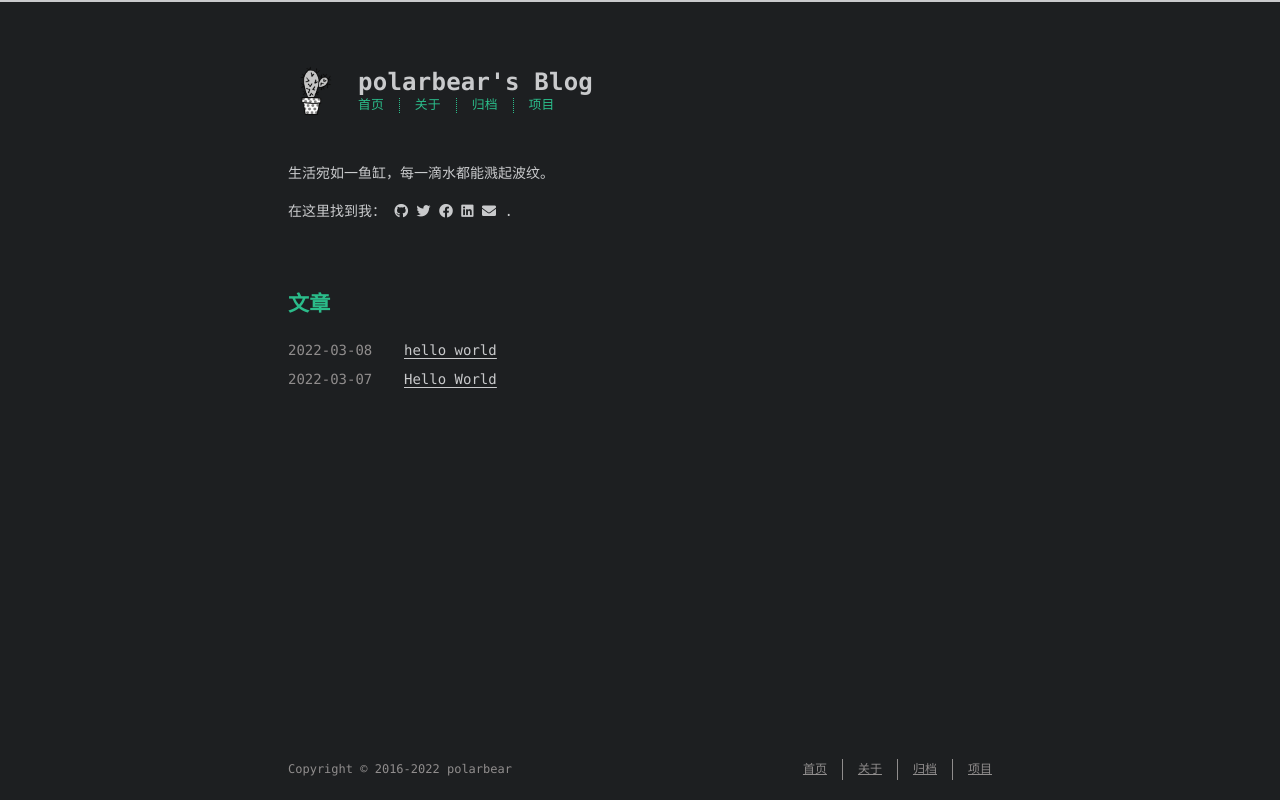
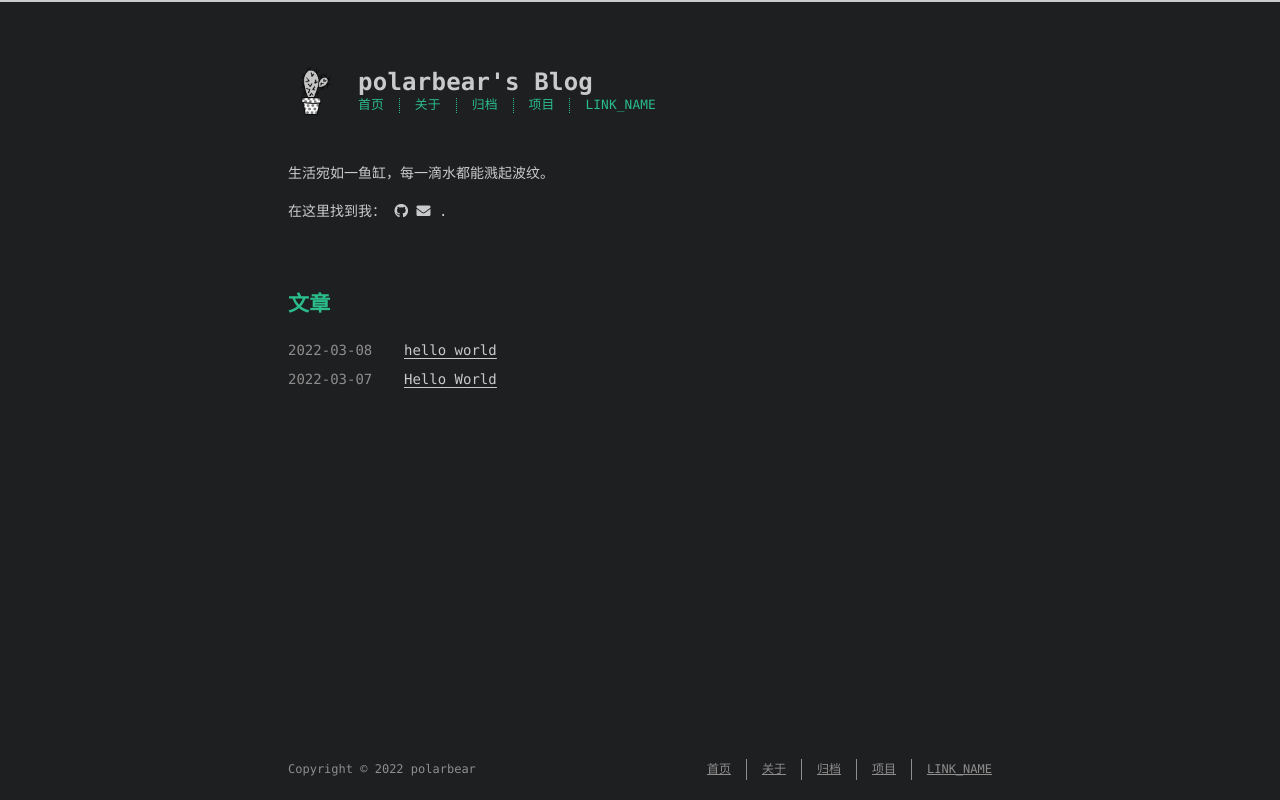
Before and after one commit to Mengpolar/mengpolar.github.io, a plain HTML site: page index.html in a window 1280 px wide. Drawn offline with nearby package versions, Linux system fonts and the light colour scheme; a web font is replaced by a local one.

Commit message:
🦄Update: 2022-03-08 16/11/00

```diff
--- a/index.html
+++ b/index.html
@@ -76,7 +76,9 @@
    --><!--
      --><li><a href="/archives/">归档</a></li><!--
    --><!--
-     --><li><a href="/projects_url">项目</a></li><!--
+     --><li><a target="_blank" rel="noopener" href="https://github.com/Mengpolar">项目</a></li><!--
+   --><!--
+     --><li><a href="/URL">LINK_NAME</a></li><!--
    -->
     </ul>
   </div>
@@ -95,7 +97,7 @@
 
 
 
-          <a class="icon" target="_blank" rel="noopener" href="http://github.com/probberechts/cactus-dark" aria-label="github">
+          <a class="icon" target="_blank" rel="noopener" href="https://github.com/Mengpolar" aria-label="github">
             <i class="fab fa-github"></i><!--
       ---></a><!--
     ---><!--
@@ -103,31 +105,7 @@
 
 
 
-          <a class="icon" target="_blank" rel="noopener" href="/" aria-label="twitter">
-            <i class="fab fa-twitter"></i><!--
-      ---></a><!--
-    ---><!--
-    --->
-
-
-
-          <a class="icon" target="_blank" rel="noopener" href="/" aria-label="facebook">
-            <i class="fab fa-facebook"></i><!--
-      ---></a><!--
-    ---><!--
-    --->
-
-
-
-          <a class="icon" target="_blank" rel="noopener" href="/" aria-label="linkedin">
-            <i class="fab fa-linkedin"></i><!--
-      ---></a><!--
-    ---><!--
-    --->
-
-
-
-          <a class="icon" target="_blank" rel="noopener" href="mailto:name@email.com" aria-label="mail">
+          <a class="icon" target="_blank" rel="noopener" href="1203564914@qq.com" aria-label="mail">
             <i class="fas fa-envelope"></i><!--
       ---></a>
         <!--
@@ -189,6 +167,9 @@
 
   </ul>
 
+
+
+
 </section>
 
 
@@ -199,7 +180,7 @@
     Copyright &copy;
 
 
-    2016-2022
+    2022
     polarbear
   </div>
   <div class="footer-right">
@@ -212,7 +193,9 @@
      --><!--
        --><li><a href="/archives/">归档</a></li><!--
      --><!--
-       --><li><a href="/projects_url">项目</a></li><!--
+       --><li><a target="_blank" rel="noopener" href="https://github.com/Mengpolar">项目</a></li><!--
+     --><!--
+       --><li><a href="/URL">LINK_NAME</a></li><!--
      -->
       </ul>
     </nav>
```
Also changed, not shown: 2022/03/07/hello-world/index.html (+10 -4 lines), 2022/03/08/hello-world-1/index.html (+10 -4 lines), about/index.html (+7 -3 lines), archives/2022/03/index.html (+7 -3 lines), archives/2022/index.html (+7 -3 lines), archives/index.html (+7 -3 lines).
